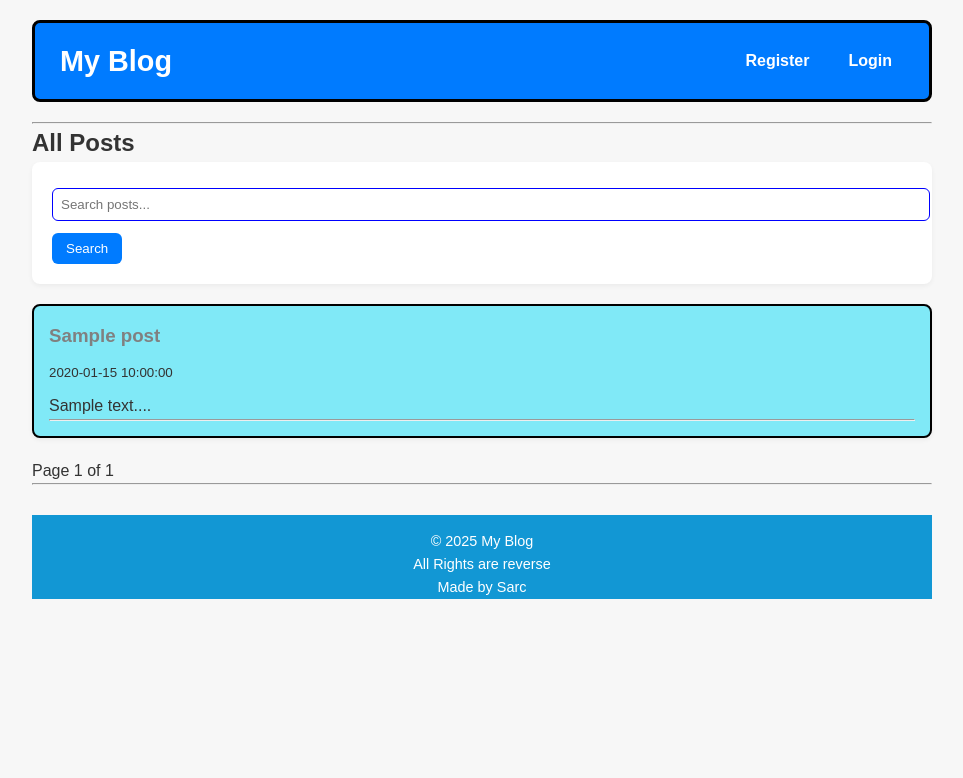
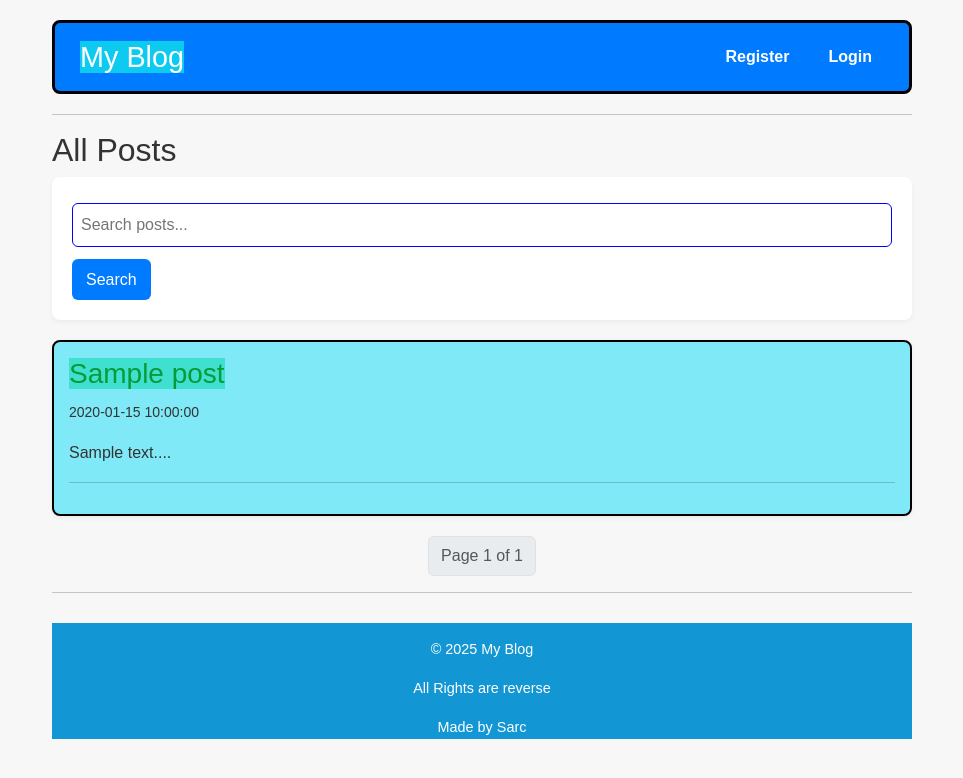
Before and after one commit to Lekhasri-S/Apex-Task-4, a PHP site: page / in a window 1280 px wide. Shown: the top 778 px of the page, without its empty margins (158-1121 px from the left). Run offline with PHP 8.4, Linux system fonts and the light colour scheme; tables that the repository leaves empty or names only in its code hold one stand-in row (values such as "Sample post").

Commit message:
initial Commit

```diff
--- a/db.php
+++ b/db.php
@@ -3,7 +3,7 @@
 include 'header.php';
 $DB_HOST = '127.0.0.1';
 $DB_USER = 'root';
-$DB_PASS = 'Lekha@2005';
+$DB_PASS = 'sara2004';
 $DB_NAME = 'blog';
 $DB_PORT = 3306;
 
--- a/header.php
+++ b/header.php
@@ -7,16 +7,20 @@ if (session_status() == PHP_SESSION_NONE) session_start();
 <head>
     <meta charset="utf-8">
     <title>My Blog</title>
+    <script src="https://cdn.jsdelivr.net/npm/bootstrap@5.3.7/dist/js/bootstrap.bundle.min.js" integrity="sha384-ndDqU0Gzau9qJ1lfW4pNLlhNTkCfHzAVBReH9diLvGRem5+R9g2FzA8ZGN954O5Q" crossorigin="anonymous"></script>
+    <link href="https://cdn.jsdelivr.net/npm/bootstrap@5.3.7/dist/css/bootstrap.min.css" rel="stylesheet" integrity="sha384-LN+7fdVzj6u52u30Kp6M/trliBMCMKTyK833zpbD+pXdCLuTusPj697FH4R/5mcr" crossorigin="anonymous">
+
     <link rel="stylesheet" href="style.css">
+
 
 </head>
 <body>
 <header>
-    <h1><a href="index.php" style="text-decoration:none;color:inherit;">My Blog</a></h1>
-    <nav>
+    <h1><a class="text-sucess bg-info" href="index.php" style="text-decoration:none;color:inherit;">My Blog</a></h1>
+    <nav class="">
         <?php if (!empty($_SESSION['user'])): ?>
             Hello, <?=htmlspecialchars($_SESSION['user'])?>
-            <a href="index.php">Home</a>
+            <a  href="index.php">Home</a>
             <a href="add_post.php">Add Post</a>
             <a href="logout.php">Logout</a>
         <?php else: ?>
--- a/index.php
+++ b/index.php
@@ -1,3 +1,16 @@
+
+<!DOCTYPE html>
+<html>
+<head>
+    <meta charset="utf-8">
+    <title>My Blog</title>
+    <script src="https://cdn.jsdelivr.net/npm/bootstrap@5.3.7/dist/js/bootstrap.bundle.min.js" integrity="sha384-ndDqU0Gzau9qJ1lfW4pNLlhNTkCfHzAVBReH9diLvGRem5+R9g2FzA8ZGN954O5Q" crossorigin="anonymous"></script>
+    <link href="https://cdn.jsdelivr.net/npm/bootstrap@5.3.7/dist/css/bootstrap.min.css" rel="stylesheet" integrity="sha384-LN+7fdVzj6u52u30Kp6M/trliBMCMKTyK833zpbD+pXdCLuTusPj697FH4R/5mcr" crossorigin="anonymous">
+
+    <link rel="stylesheet" href="style.css">
+
+
+</head>
 <?php
 require 'db.php';
 
@@ -39,7 +52,7 @@ $result = $conn->query($sql);
 <?php if ($result->num_rows > 0): ?>
     <?php while ($row = $result->fetch_assoc()): ?>
         <article style="margin-bottom:20px;">
-            <h3><a href="view.php?id=<?= $row['id'] ?>"><?= htmlspecialchars($row['title']) ?></a></h3>
+            <h3><a class="new" href="view.php?id=<?= $row['id'] ?>"><?= htmlspecialchars($row['title']) ?></a></h3>
             <p><small><?= htmlspecialchars($row['created_at']) ?></small></p>
             <p><?= nl2br(htmlspecialchars($row['excerpt'])) ?>...</p>
             <?php if (!empty($_SESSION['user'])): ?>
@@ -53,20 +66,33 @@ $result = $conn->query($sql);
         </article>
     <?php endwhile; ?>
 <?php else: ?>
-    <p>No posts found.</p>
+    <p class="text-primary bg-info">No posts found.</p>
 <?php endif; ?>
 
 <!-- Pagination -->
-<div class="pagination">
-    <?php if ($page > 1): ?>
-        <a href="?q=<?= urlencode($search) ?>&page=<?= $page - 1 ?>">⬅ Prev</a>
-    <?php endif; ?>
+<nav aria-label="Search results pagination">
+    <ul class="pagination justify-content-center">
+        <?php if ($page > 1): ?>
+            <li class="page-item">
+                <a class="page-link" href="?q=<?= urlencode($search) ?>&page=<?= $page - 1 ?>" aria-label="Previous">
+                    <span aria-hidden="true">⬅ Prev</span>
+                </a>
+            </li>
+        <?php endif; ?>
 
-    <span>Page <?= $page ?> of <?= $totalPages ?></span>
+        <li class="page-item disabled">
+            <span class="page-link">Page <?= $page ?> of <?= $totalPages ?></span>
+        </li>
 
-    <?php if ($page < $totalPages): ?>
-        <a href="?q=<?= urlencode($search) ?>&page=<?= $page + 1 ?>">Next ➡</a>
-    <?php endif; ?>
-</div>
+        <?php if ($page < $totalPages): ?>
+            <li class="page-item">
+                <a class="page-link" href="?q=<?= urlencode($search) ?>&page=<?= $page + 1 ?>" aria-label="Next">
+                    <span aria-hidden="true">Next ➡</span>
+                </a>
+            </li>
+        <?php endif; ?>
+    </ul>
+</nav>
+
 
 <?php include 'footer.php'; ?>
--- a/style.css
+++ b/style.css
@@ -1,4 +1,4 @@
-/* Reset and base styles */
+ Reset and base styles
 * {
     margin: 0;
     padding: 0;
@@ -269,3 +269,14 @@ h1 {
 .post-summary a:hover {
   text-decoration: underline;
 }
+
+.new {
+    color :#079b38;
+    background-color: turquoise;
+
+}
+
+.new:hover {
+    background-color: #28a745;
+    color: white;
+}
```
Also changed, not shown: login.php (+31 -6 lines), register.php (+18 -6 lines), README.md.
